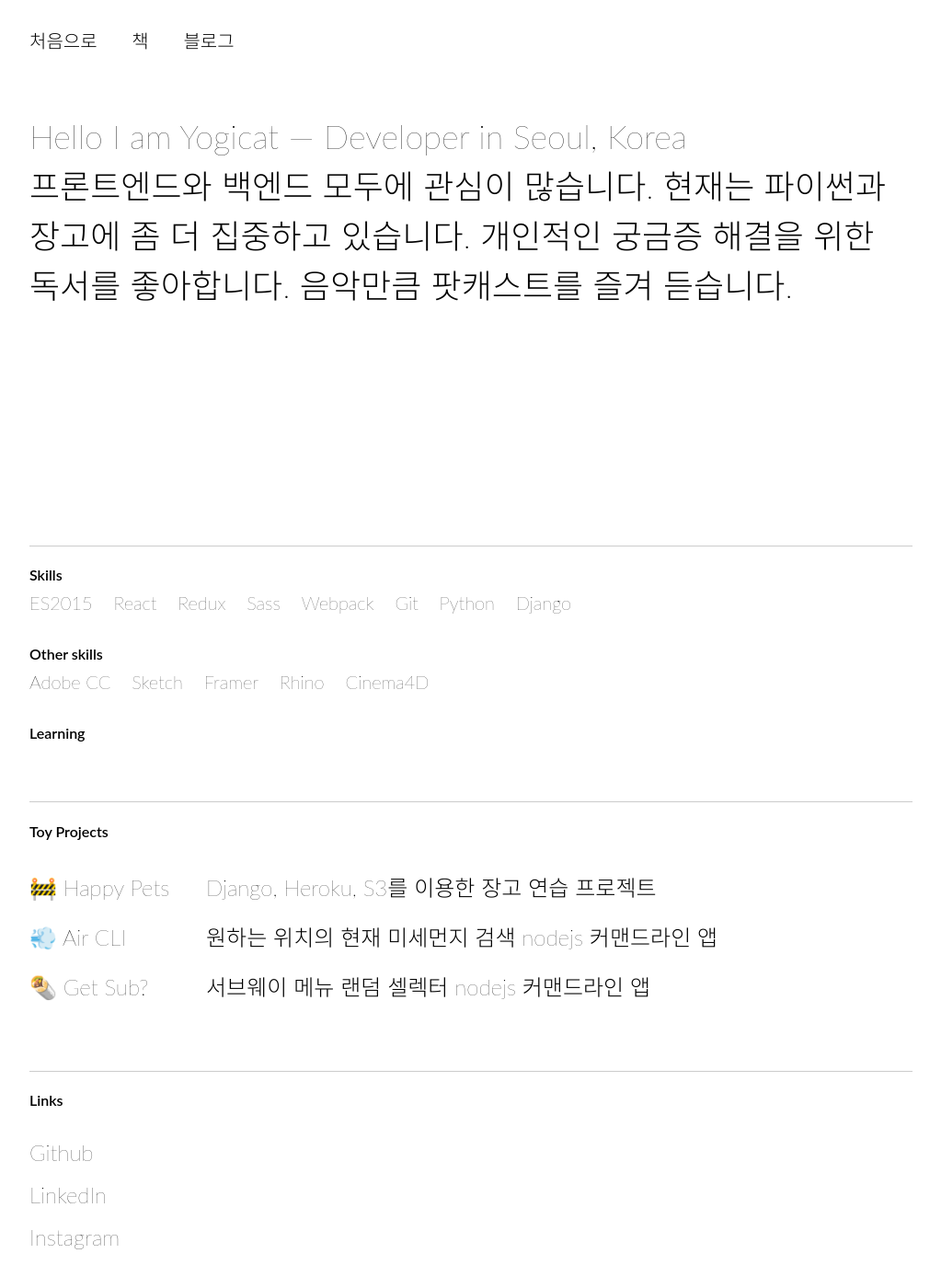
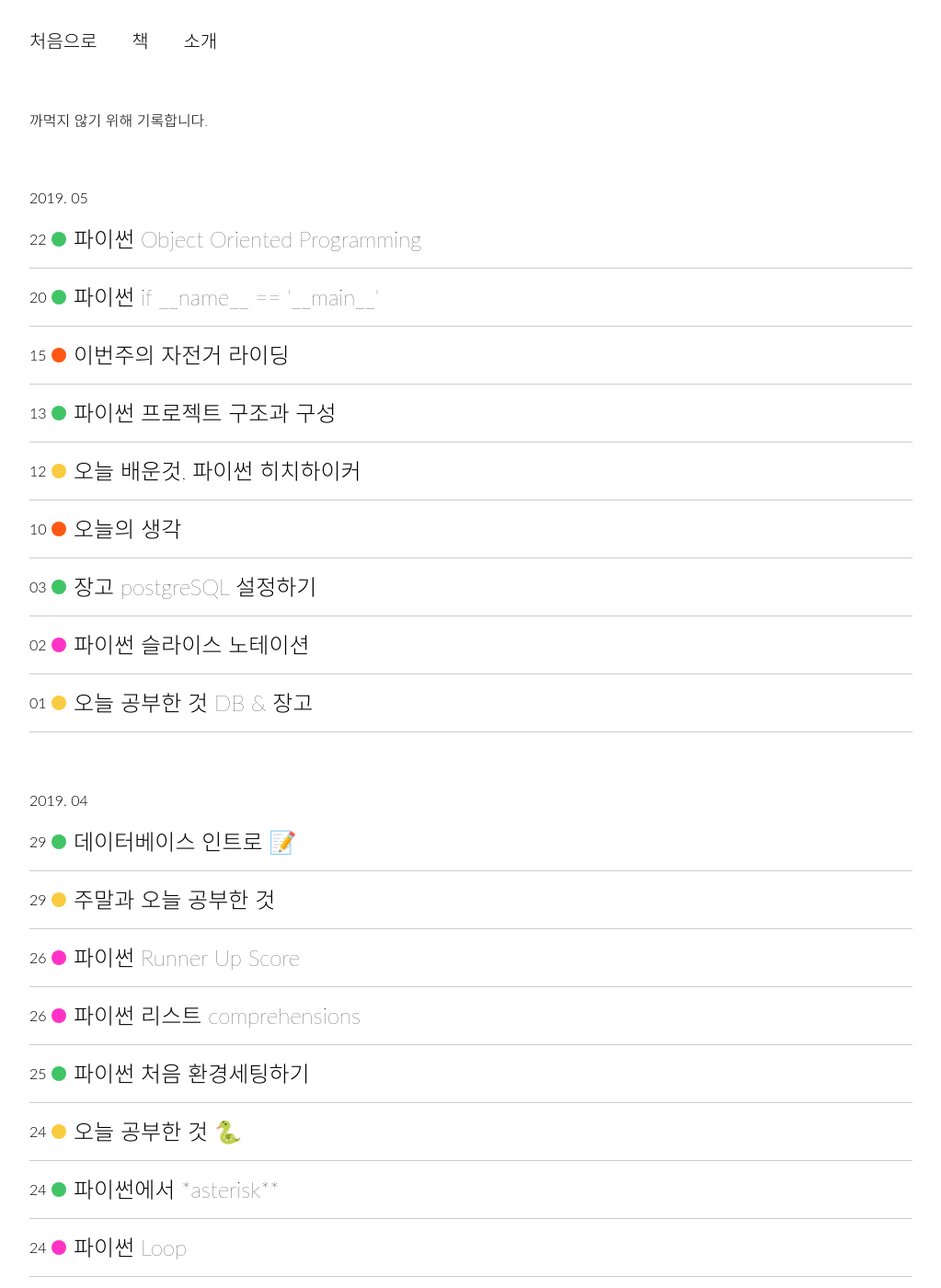
Before and after one commit to yogicat/yogicat.github.io, a Jekyll site: the page built from index.html, in a window 1280 px wide and 1400 px high. Shown: the whole window at 92% size, without its empty margins (128-1151 px from the left). Built offline with Jekyll 4.4.1, drawn with Linux system fonts in a browser that asks for light colours; some of the changed text lies outside the part shown.

Commit message:
📝 change layout

```diff
--- a/_data/navigation.yml
+++ b/_data/navigation.yml
@@ -2,7 +2,5 @@
   link: /
 - name: 책
   link: /book
-- name: 블로그
-  link: /blog
-# - name: 태그
-#   link: /tags
+- name: 소개
+  link: /about
--- a/book/index.html
+++ b/book/index.html
@@ -3,6 +3,7 @@ layout: default
 title: book
 ---
 {% include navigation.html foo='book' %}
+
 
 <p class="fw2">책을 읽고 자유롭게 기록합니다.</p>
 <ul class="list pl0 flex flex-wrap justify-around items-center">
--- a/index.html
+++ b/index.html
@@ -4,63 +4,20 @@ title: home
 ---
 
 {% include navigation.html foo='home'%}
-<section>
-  <p class="f2-ns f3 fw2 lh-copy" id="introduction">
-    Hello I am Yogicat — Developer in Seoul, Korea <br />
-    프론트엔드와 백엔드 모두에 관심이 많습니다. 현재는 파이썬과 장고에 좀 더 집중하고 있습니다. 개인적인 궁금증 해결을 위한 독서를 좋아합니다. 음악만큼 팟캐스트를 즐겨 듣습니다.
-  </p>
 
-</section>
-<section class="mt7 bt b--black-20">
-  <h4 class="f5 fw6 mb1">Skills</h4>
-  <div class="f3-ns fw2 f5">
-    {% for item in site.data.text.skills %}
-      <span class="dib mr3 f4">
-        {{ item.name }}
-      </span>
-    {% endfor %}
-  </div>
-  <h4 class="f5 fw6 mt4 mb1">Other skills</h4>
-  <div class="f3-ns fw2 f5">
-    {% for item in site.data.text.secondary %}
-    <span class="dib mr3 f4">
-      {{ item.name }}
-    </span>
-    {% endfor %}
-  </div>
-  <h4 class="f5 fw6 mt4 mb1">Learning</h4>
-  <div class="f3-ns fw2 f5">
-    {% for item in site.data.text.learning %}
-    <span class="dib mr3 f4">
-      {{ item.name }}
-    </span>
-    {% endfor %}
-  </div>
-</section>
-<section class="mt5 bt b--black-20">
-  <h4 class="f5 fw6">Toy Projects</h4>
-  <ul class="f3-ns fw2 f5 list pl0">
-    {% for item in site.data.text.projects %}
-    <li>
-      <a class="link black no-underline hover-green db pv2 flex flex-column flex-row-l" href={{item.link}} target="_blank">
-        <span class="w-20-l pv1">{{ item.name }}</span>
-        <span class="pv1">{{ item.desc }}</span>
-      </a>
-    </li>
-    {% endfor %}
-  </ul>
-</section>
-<section class="mt5 bt b--black-20">
-  <h4 class="f5 fw6">Links</h4>
-  <ul class="f3 fw2 list pl0">
-    {% for item in site.data.text.links %}
-    <li><a class="link black no-underline hover-green db pv2" href={{item.link}} target="_blank">{{ item.name }}</a></li>
-    {% endfor %}
-  </ul>
-</section>
-<section class="mt5 bt b--black-20">
-  <h4 class="f5 fw6">Contact</h4>
-  <p class="f2-ns f3 fw2">
-    hi@yogicat.dev
-  </p>
-</section>
+<p class="fw2">까먹지 않기 위해 기록합니다.</p>
+
+{% assign posts = site.categories.blog %}
+{% for post in posts %}
+{% assign currentdate = post.date | date: "%Y. %m" %}
+  {% if currentdate != date %}
+  <h3 class="fw3 f5 mb1 mt5">{{ currentdate }}</h3>
+  {% assign date = currentdate %}
+  {% endif %}
+  <a href="{{ post.url }}" class="link black dim pv3 fw2 f5 f3-ns flex items-center bb b--black-20">
+    <span class="tl fw3 f5 w1">{{ post.date | date: "%d" }}</span>
+    <span class="w1 h1 br-100 mh2 {{post.tags}}"></span>
+    <span class="mv0">{{ post.title | truncate: 40, '..' }}</span>
+  </a>
+  {% endfor %}
+</div>
```
Also changed, not shown: about.html (added, +27 -0 lines), blog/index.html (deleted, +0 -26 lines).
